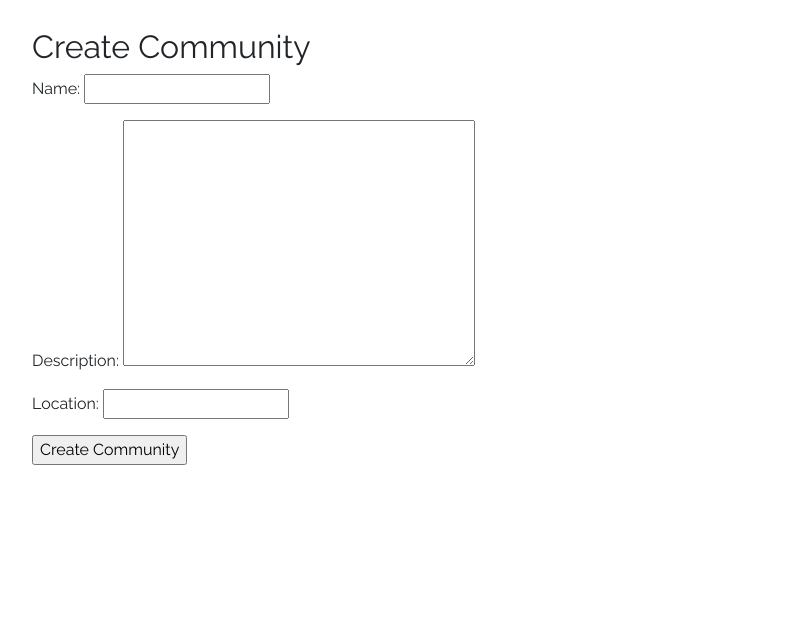
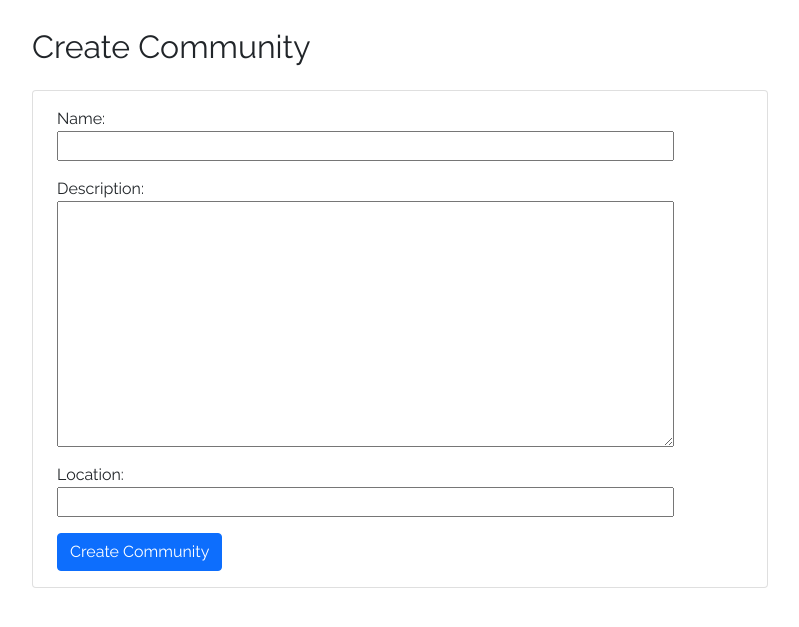
Before and after one commit to ZNBrown/django-ecommerce-final-project, a Django app: page /communities/my-communities/new/ in a window 1280 px wide. Shown: the part 100-727 px from the top of the page, without its empty margins (50-849 px from the left). Run offline with Django 3.2, Linux system fonts and the light colour scheme; a user stored in the database is signed in; some libraries are stand-ins or nearby versions.

Commit message:
style create community and join community pages

```diff
--- a/community_store_app/communities/static/css/main.css
+++ b/community_store_app/communities/static/css/main.css
@@ -37,3 +37,8 @@ main {
 .badge {
     color: var(--black);
 }
+
+form p input, form p textarea {
+    display: block;
+    width: 90%;
+}
--- a/community_store_app/communities/templates/communities/base.html
+++ b/community_store_app/communities/templates/communities/base.html
@@ -77,7 +77,11 @@
     </nav>
     <main>
       <div class="container py-5">
-        {% block content %}{% endblock content %}
+        <div class="row">
+          <div class="col-lg-8">
+            {% block content %}{% endblock content %}
+          </div>
+        </div>
       </div>
     </main>
   </body>
--- a/community_store_app/communities/templates/communities/create_community.html
+++ b/community_store_app/communities/templates/communities/create_community.html
@@ -3,11 +3,14 @@
 {% block title %}New Community{% endblock title %}
 
 {% block content %}
-<h2>Create Community</h2>
-<form method="POST">
-    {% csrf_token %}
-    {{ create_form.as_p }}
-    {{ membership_form.as_p }}
-    <input type="submit" value="Create Community">
-</form>
+<h2 class="pb-3">Create Community</h2>
+<div class="card">
+    <form method="POST" class="container py-3">
+        {% csrf_token %}
+        {{ create_form.as_p }}
+        {{ membership_form.as_p }}
+        <input class="btn btn-primary" type="submit" value="Create Community">
+    </form>
+</div>
+
 {% endblock content %}
```
Also changed, not shown: community_store_app/communities/templates/communities/join_community.html (+8 -6 lines).
